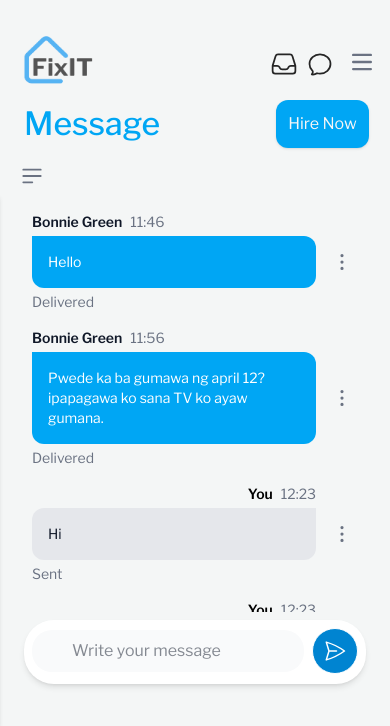
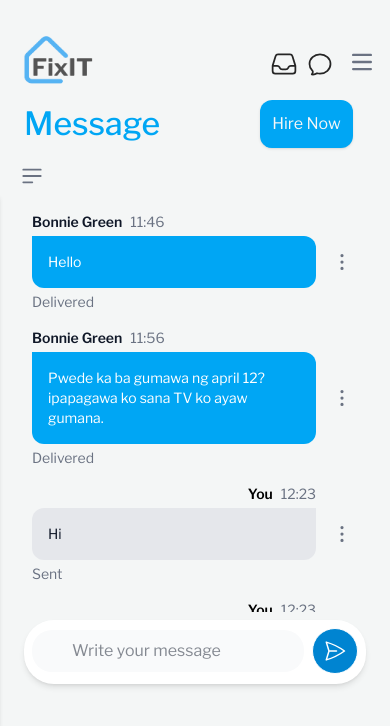
Before and after one commit to mxrxxsv/bluehat, a React (Vite) app: page /chatpage in a window 390 px wide. Shown: the top 726 px of the page. Built offline with nearby package versions, Linux system fonts and the light colour scheme.

Commit message:
Updating Space

```diff
--- a/src/Adspage.jsx
+++ b/src/Adspage.jsx
@@ -47,13 +47,13 @@ const AdsPage = () => {
             </nav>
 
 
-            <div className='mt-25 ml-5 md:mt-40 md:ml-30 md:w-100 mb-8'>
+            <div className='mt-25 ml-5 md:mt-40 md:ml-30 w-75 md:w-100 mb-8'>
                 <h1 className='text-[24px] md:text-[32px] font-medium text-[#252525] opacity-80' >Free Government Training
                     and Certification</h1>
             </div>
 
 
-                <a href="https://www.facebook.com/photo/?fbid=1040524924762206&set=a.447560497391988" class="flex flex-col mx-auto items-center bg-white rounded-lg shadow-md md:flex-row md:max-w-xl hover:bg-gray-100 mt-4 ml-6 mr-6">
+                <a href="https://www.facebook.com/photo/?fbid=1040524924762206&set=a.447560497391988" class="flex flex-col md:mx-auto items-center bg-white rounded-lg shadow-md md:flex-row md:max-w-xl hover:bg-gray-100 mt-4 ml-6 mr-6">
                     <img class="object-cover w-60 rounded-t-lg h-96 md:h-auto md:w-48 md:rounded-none md:rounded-s-lg" src="https://scontent.fmnl3-4.fna.fbcdn.net/v/t39.30808-6/490142786_1063920839089281_5365773960001663986_n.jpg?_nc_cat=102&ccb=1-7&_nc_sid=127cfc&_nc_eui2=AeEt1D9JViaDdIymqS3cVKT4DNL4QsTJXcQM0vhCxMldxAxibp-ob0LZMnXi1ywiQ_fBgZZrDFpdeBHaGOT7pl__&_nc_ohc=I5hk2AR7GW0Q7kNvwHRfBmi&_nc_oc=Adk22R7ngBaPes_hpX7v7LZpcvWe8c3jeaGgSkztst_3MWDHkxrmb3Y2ONT8J5p-6eI&_nc_zt=23&_nc_ht=scontent.fmnl3-4.fna&_nc_gid=U5J6H0ZnajXyns9QSxI8aw&oh=00_AfEg8CNojiO23QQjx_7t7FeUYF0VQoWk6AjP17hfTiLC8w&oe=6801AB6A" alt="" />
                     <div class="flex flex-col justify-between p-4 leading-normal">
                         <h5 class="mb-2 text-2xl font-bold tracking-tight text-gray-900 dark:text-[#252525] opacity-80">FREE TESDA TRAINING ALERT</h5>
@@ -62,7 +62,7 @@ const AdsPage = () => {
                     </div>
                 </a>
 
-                <a href="https://www.facebook.com/photo/?fbid=1070893761724048&set=a.456274649852632" class="flex flex-col mx-auto items-center bg-white rounded-lg shadow-md md:flex-row md:max-w-xl hover:bg-gray-100 mt-8 mb-10 ml-6 mr-6">
+                <a href="https://www.facebook.com/photo/?fbid=1070893761724048&set=a.456274649852632" class="flex flex-col md:mx-auto items-center bg-white rounded-lg shadow-md md:flex-row md:max-w-xl hover:bg-gray-100 mt-8 mb-10 ml-6 mr-6">
                     <img class="object-cover w-60 rounded-t-lg h-full md:h-full md:w-48 md:rounded-none md:rounded-s-lg" src="https://scontent.fmnl3-1.fna.fbcdn.net/v/t39.30808-6/484951009_1070237201789704_2141881598104639452_n.jpg?_nc_cat=110&ccb=1-7&_nc_sid=127cfc&_nc_eui2=AeGLCcX8Jk9rTJfE4B9-EfZ0KBmZRmpDH9QoGZlGakMf1BsNT036zZs8ES7d9l667FUFnGkUD4cO72X5FAwvWMG8&_nc_ohc=oDlM7IzhshkQ7kNvwHGKqXs&_nc_oc=AdmwWXGoq3G3SB0SM1RzG0jWjoZBKCQjsBX8lmqtKsKl7Vsn2pxbJDWaqvmmW89GXCM&_nc_zt=23&_nc_ht=scontent.fmnl3-1.fna&_nc_gid=m7_kI_ReRcjFNxetuEywHg&oh=00_AfFG9dmhcR8KppuegkBqA5RsbJeFfpKW2OV_6JIBIpipvg&oe=6801A656" alt="" />
                     <div class="flex flex-col justify-between p-4 leading-normal">
                         <h5 class="mb-2 text-2xl font-bold tracking-tight text-gray-900 dark:text-[#252525] opacity-80">FREE CAREGIVING NCII SCHOLARSHIP – 25 SLOTS ONLY</h5>
--- a/src/ChatPage.jsx
+++ b/src/ChatPage.jsx
@@ -180,7 +180,7 @@ const ChatPage = () => {
             <div className="mt-25 md:mt-32 ml-6 md:ml-15 ,w-70 md:w-400 flex flex-row">
                 <p className="text-[32px] font-medium text-sky-500">Message</p>
 
-                <button className="ml-29 md:ml-300 p-3 bg-sky-500 rounded-[12px] text-[#f6f6f6] cursor-pointer shadow-sm"
+                <button className="ml-25 md:ml-300 p-3 bg-sky-500 rounded-[12px] text-[#f6f6f6] cursor-pointer shadow-sm"
                 onClick={openModal}
                 >Hire Now</button>
             </div>
```
